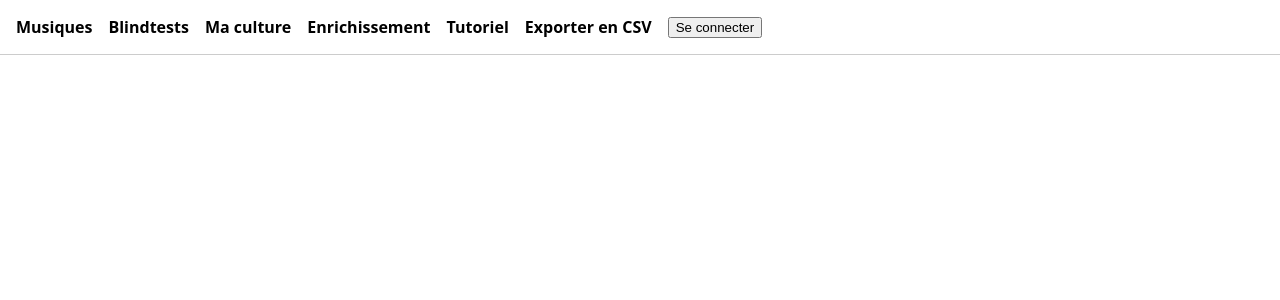
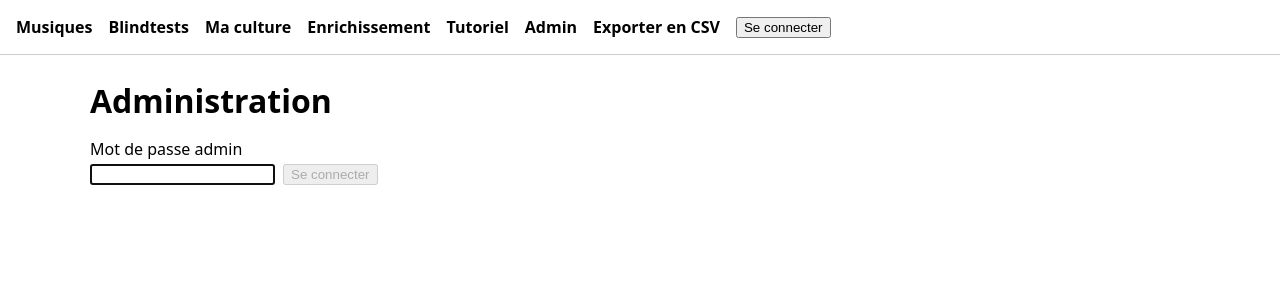
Before and after one commit to NyxCormo/videogames-blindtest, a React (Vite) app in the folder frontend/: page /admin in a window 1280 px wide. Shown: the top 300 px of the page. Built offline with nearby package versions, Linux system fonts and the light colour scheme.

Commit message:
Added empty Admin page with login

```diff
--- a/frontend/src/App.tsx
+++ b/frontend/src/App.tsx
@@ -4,6 +4,7 @@ import { ListenerBanner } from './components/ListenerBanner/ListenerBanner'
 import { NotificationBanner } from './components/NotificationBanner/NotificationBanner'
 import { CurrentListenerProvider } from './context/CurrentListenerContext'
 import { NotificationProvider } from './context/NotificationContext'
+import { AdminPage } from './pages/Admin/AdminPage'
 import { BlindtestCreatePage } from './pages/BlindtestCreate/BlindtestCreatePage'
 import { BlindtestLeaderboardPage } from './pages/BlindtestLeaderboard/BlindtestLeaderboardPage'
 import { BlindtestListPage } from './pages/BlindtestList/BlindtestListPage'
@@ -29,6 +30,7 @@ function App() {
               <Link to="/knowledge">Ma culture</Link>
               <Link to="/enrichment">Enrichissement</Link>
               <Link to="/tutorial">Tutoriel</Link>
+              <Link to="/admin">Admin</Link>
               <a href="/api/export/sheet">Exporter en CSV</a>
             </div>
             <ListenerBanner />
@@ -48,6 +50,7 @@ function App() {
             <Route path="/knowledge/list" element={<KnowledgeListPage />} />
             <Route path="/enrichment" element={<EnrichmentPage />} />
             <Route path="/tutorial" element={<TutorialPage />} />
+            <Route path="/admin" element={<AdminPage />} />
           </Routes>
         </main>
       </BrowserRouter>
--- /dev/null
+++ b/frontend/src/api/admin.ts
@@ -0,0 +1,39 @@
+const ADMIN_USERNAME = 'admin'
+
+export async function loginAdmin(password: string): Promise<string> {
+  const response = await fetch('/api/auth/login', {
+    method: 'POST',
+    headers: { 'Content-Type': 'application/json' },
+    body: JSON.stringify({ username: ADMIN_USERNAME, password }),
+  })
+  if (!response.ok) {
+    const body = await response.json()
+    throw new Error(body.message ?? `Erreur ${response.status}`)
+  }
+  const body: { token: string } = await response.json()
+  return body.token
+}
+
+export async function logoutAdmin(token: string): Promise<void> {
+  const response = await fetch('/api/auth/logout', {
+    method: 'POST',
+    headers: { Authorization: `Bearer ${token}` },
+  })
+  if (!response.ok) {
+    throw new Error(`Erreur ${response.status}`)
+  }
+}
+
+export async function checkAdmin(token: string, signal?: AbortSignal): Promise<boolean> {
+  const response = await fetch('/api/admin/check', {
+    headers: { Authorization: `Bearer ${token}` },
+    signal,
+  })
+  if (response.status === 401) {
+    return false
+  }
+  if (!response.ok) {
+    throw new Error(`Erreur ${response.status}`)
+  }
+  return true
+}
--- /dev/null
+++ b/frontend/src/pages/Admin/AdminPage.css
@@ -0,0 +1,17 @@
+.admin-login {
+  display: flex;
+  align-items: flex-end;
+  gap: 0.5rem;
+}
+
+.admin-login label {
+  display: flex;
+  flex-direction: column;
+  gap: 0.25rem;
+}
+
+.admin-session {
+  display: flex;
+  align-items: center;
+  gap: 1rem;
+}
--- /dev/null
+++ b/frontend/src/pages/Admin/AdminPage.tsx
@@ -0,0 +1,102 @@
+import { useEffect, useState, type FormEvent } from 'react'
+import { checkAdmin, loginAdmin, logoutAdmin } from '../../api/admin'
+import { useNotification } from '../../context/NotificationContext'
+import { loadAdminToken, storeAdminToken } from './adminToken'
+import './AdminPage.css'
+
+export function AdminPage() {
+  const { notify } = useNotification()
+  const [token, setToken] = useState<string | null>(loadAdminToken)
+  const [verified, setVerified] = useState(false)
+  const [password, setPassword] = useState('')
+  const [submitting, setSubmitting] = useState(false)
+
+  function saveToken(next: string | null) {
+    setToken(next)
+    storeAdminToken(next)
+  }
+
+  useEffect(() => {
+    const stored = loadAdminToken()
+    if (stored === null) return
+    const controller = new AbortController()
+    checkAdmin(stored, controller.signal)
+      .then((valid) => {
+        if (valid) {
+          setVerified(true)
+        } else {
+          saveToken(null)
+        }
+      })
+      .catch(() => {
+        if (controller.signal.aborted) return
+        saveToken(null)
+        notify('Impossible de vérifier la connexion admin.', 'error')
+      })
+    return () => controller.abort()
+    // eslint-disable-next-line react-hooks/exhaustive-deps
+  }, [])
+
+  function handleLogin(event: FormEvent) {
+    event.preventDefault()
+    setSubmitting(true)
+    loginAdmin(password)
+      .then((newToken) => {
+        saveToken(newToken)
+        setVerified(true)
+        setPassword('')
+        notify('Connecté au panneau admin.', 'success')
+      })
+      .catch((err: Error) => notify(err.message, 'error'))
+      .finally(() => setSubmitting(false))
+  }
+
+  function handleLogout() {
+    if (token === null) return
+    logoutAdmin(token)
+      .then(() => notify('Déconnecté du panneau admin.', 'success'))
+      .catch(() => notify('La déconnexion a échoué côté serveur, le token expirera tout seul.', 'warning'))
+    saveToken(null)
+    setVerified(false)
+  }
+
+  if (token === null) {
+    return (
+      <>
+        <h1>Administration</h1>
+        <form className="admin-login" onSubmit={handleLogin}>
+          <label>
+            Mot de passe admin
+            <input
+              type="password"
+              autoComplete="current-password"
+              value={password}
+              onChange={(event) => setPassword(event.target.value)}
+              autoFocus
+            />
+          </label>
+          <button type="submit" disabled={submitting || password === ''}>
+            Se connecter
+          </button>
+        </form>
+      </>
+    )
+  }
+
+  if (!verified) {
+    return <p>Chargement...</p>
+  }
+
+  return (
+    <>
+      <h1>Administration</h1>
+      <div className="admin-session">
+        <span>Connecté en tant qu'admin.</span>
+        <button type="button" onClick={handleLogout}>
+          Se déconnecter
+        </button>
+      </div>
+      <p>Les outils d'administration arriveront ici.</p>
+    </>
+  )
+}
--- /dev/null
+++ b/frontend/src/pages/Admin/adminToken.ts
@@ -0,0 +1,21 @@
+const TOKEN_KEY = 'blindtest.adminToken'
+
+export function loadAdminToken(): string | null {
+  try {
+    return sessionStorage.getItem(TOKEN_KEY)
+  } catch {
+    return null
+  }
+}
+
+export function storeAdminToken(token: string | null): void {
+  try {
+    if (token === null) {
+      sessionStorage.removeItem(TOKEN_KEY)
+    } else {
+      sessionStorage.setItem(TOKEN_KEY, token)
+    }
+  } catch {
+    // stockage indisponible : il faudra se reconnecter après un rechargement
+  }
+}
```
